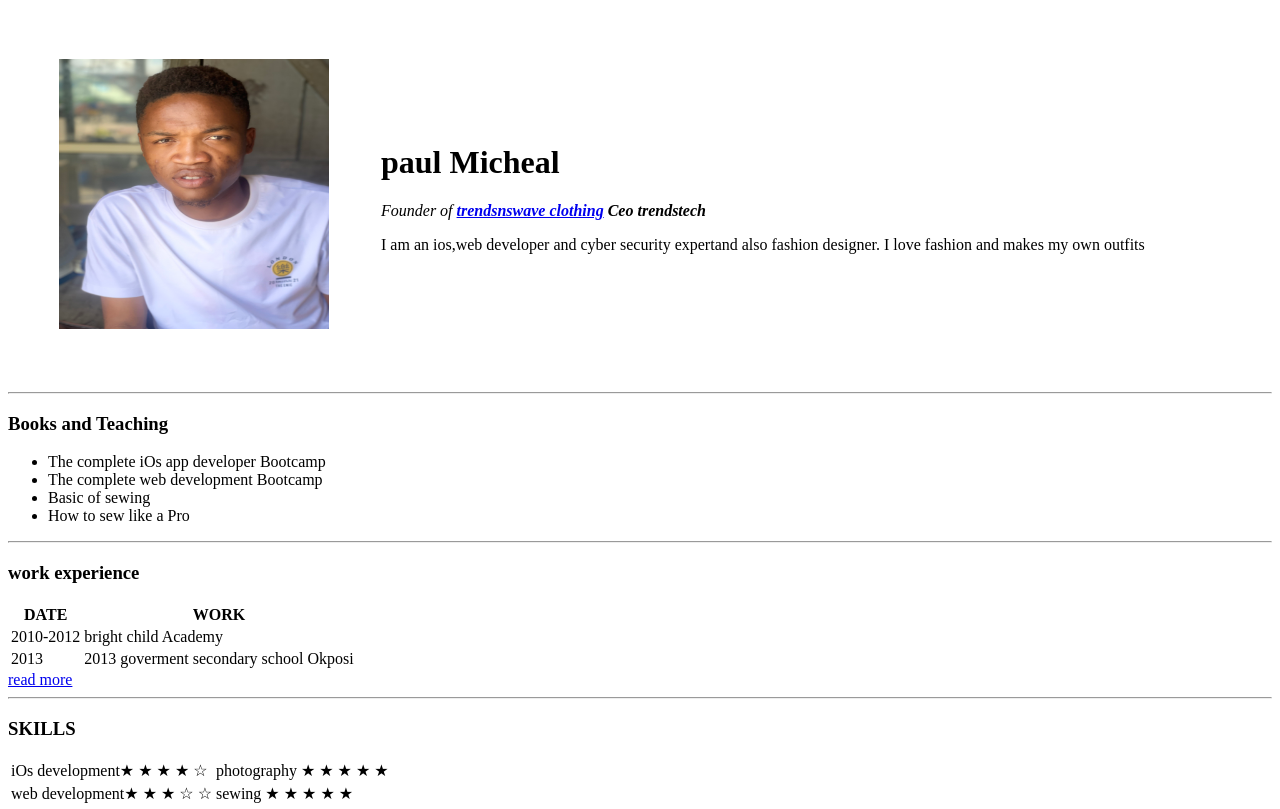
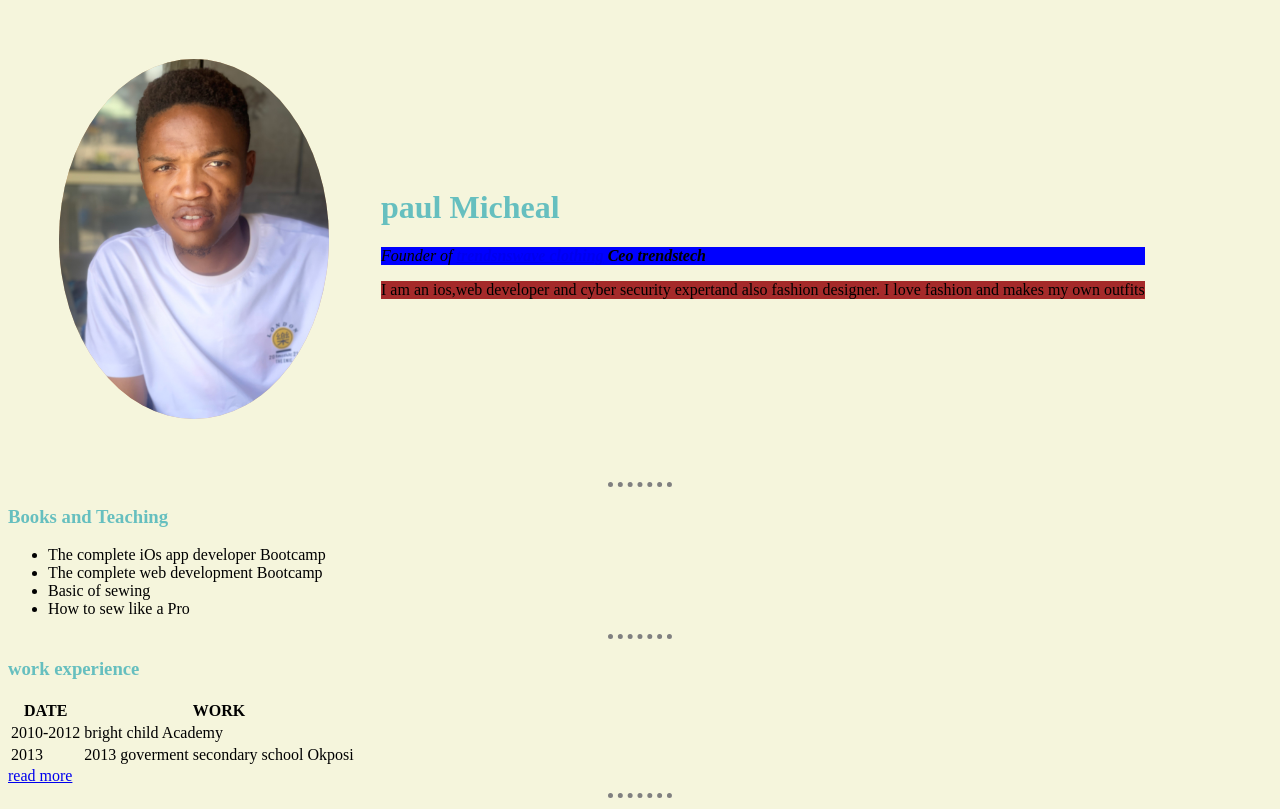
Before and after one commit to trendswave/cv, a plain HTML site: page index.html in a window 1280 px wide. Shown: the top 809 px of the page. Drawn offline with Linux system fonts and the light colour scheme.

Commit message:
Add files via upload

```diff
--- a/index.html
+++ b/index.html
@@ -1,20 +1,27 @@
 <!DOCTYPE html>
 <html lang="en">
+
 <head>
     <meta charset="UTF-8">
     <meta http-equiv="X-UA-Compatible" content="IE=edge">
     <meta name="viewport" content="width=device-width, initial-scale=1.0">
     <title>micheal's personal site</title>
 </head>
+<link rel="stylesheet" href="css/styles.css">
+
 <body>
     <table cellspacing="50">
         <tr>
-        <td><img src="paul21.png.JPG"  alt="micheal's profile picture" width="270" height="270"></td>
-<td> <h1>paul Micheal</h1>
-    <p><em>Founder of <b><a href="https://instagram.com/trendswave_clothing">trendsnswave clothing</a></a></b>
+            <td><img src="paul21.png.JPG" alt="micheal's profile picture" width="270" height="auto"></td>
+            <td>
+                <h1>paul Micheal</h1>
+                <p id="record"><em>Founder of <b><a href="https://instagram.com/trendswave_clothing">trendsnswave
+                                clothing</a></a></b>
                         <b> Ceo trendstech</b>
                     </em></p>
-    <p>I am  an ios,web developer and cyber security expertand also fashion designer. I love fashion and makes my own outfits</p></td>
+                <p class="first">I am an ios,web developer and cyber security expertand also fashion designer. I love fashion and
+                    makes my own outfits</p>
+            </td>
         </tr>
     </table>
     <hr>
@@ -57,9 +64,11 @@
                 <td> web development&#9733 &#9733 &#9733 &#9734 &#9734</td>
                 <td> sewing &#9733 &#9733 &#9733 &#9733 &#9733</td>
             </tr>
-    </tbody></table>
+        </tbody>
+    </table>
     <hr>
     <a href="hobies.html">Hobbies</a>
     <a href="contact-me.html">contact</a>
 </body>
+
 </html>
```
Lines whose indentation alone changed are shown as unchanged.
